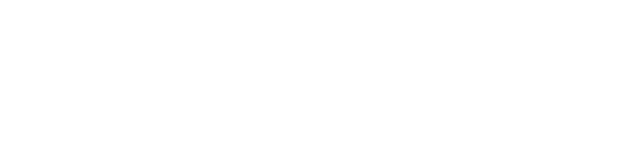
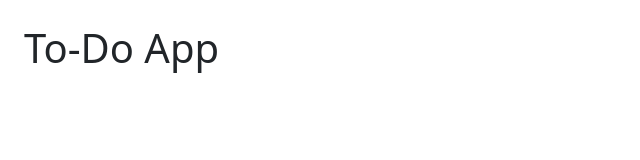
Before and after one commit to ACZH05/show-todos-with-API, a plain HTML site: page index.html in a window 1280 px wide. Shown: the whole page, without its empty margins (0-640 px from the left). Drawn offline with nearby package versions, Linux system fonts and the light colour scheme.

Commit message:
Added header

```diff
--- a/index.html
+++ b/index.html
@@ -14,8 +14,8 @@
     crossorigin="anonymous"></script>
 </head>
 
-<body>
-
+<body class="mx-4 my-4">
+  <h1>To-Do App</h1>
 </body>
 
 </html>
```
